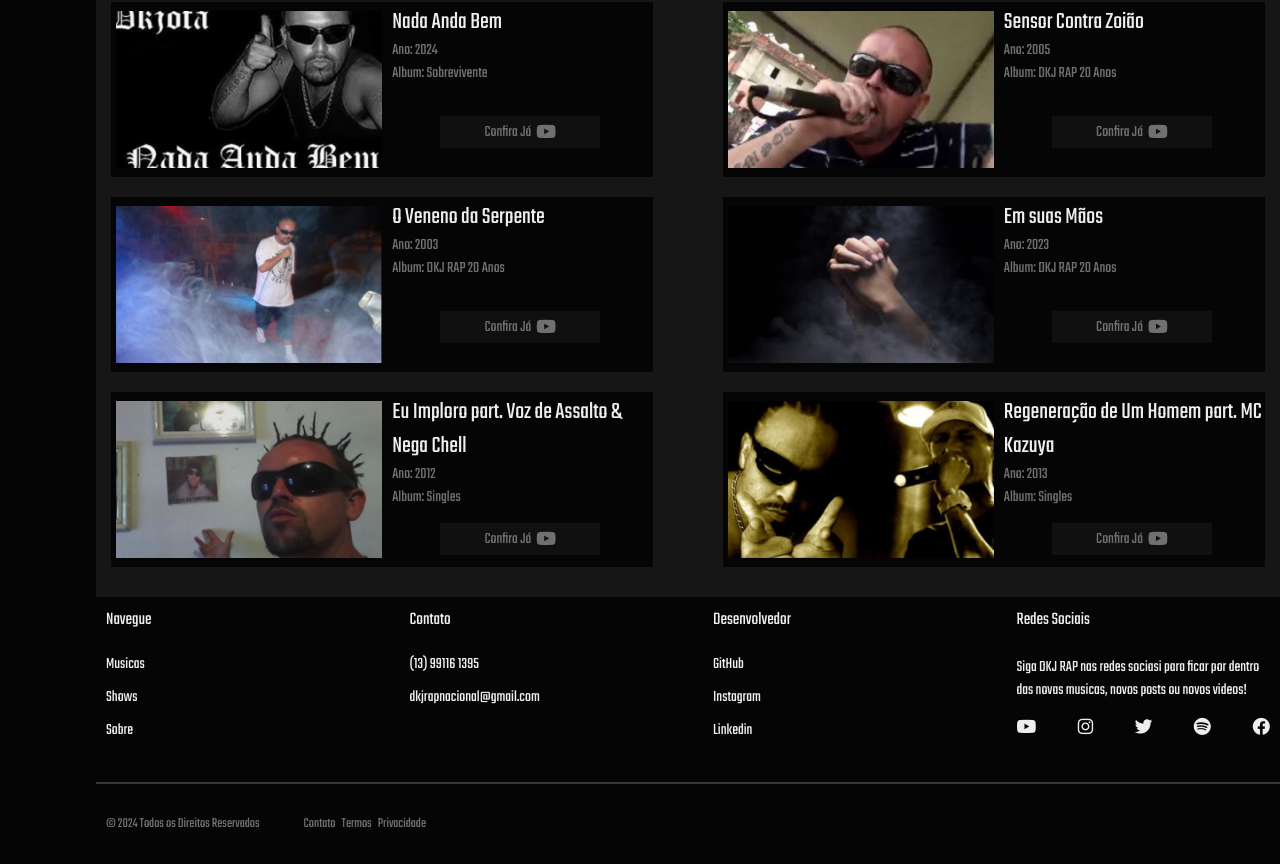
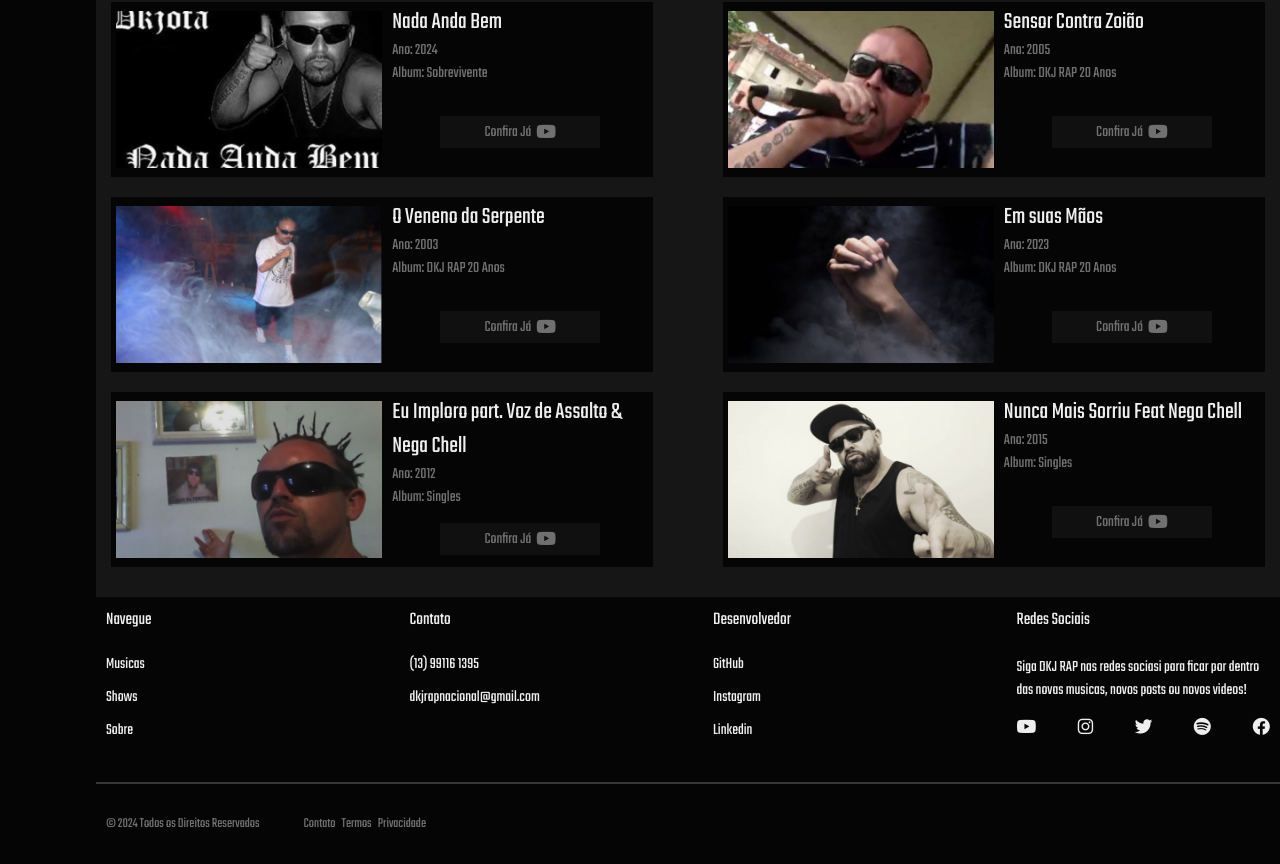
Before and after one commit to TerryKrom/dkjrap, a React (Vite) app in the folder hiphop-website/: page /musicas in a window 1280 px wide. Shown: the part 1123-1987 px from the top of the page. Built offline with nearby package versions, Linux system fonts and the light colour scheme; a web font is replaced by a local one.

Commit message:
track updated, images added

```diff
--- a/hiphop-website/src/components/aboutContainer.css
+++ b/hiphop-website/src/components/aboutContainer.css
@@ -1,5 +1,9 @@
-.about-container{
+.about-container, .image-container{
     margin: 15px;
+    display: flex;
+    flex-wrap: wrap;
+    justify-content: space-between;
+    align-items: center;
 }
 
 .about-container p{
@@ -7,8 +11,21 @@
     line-height: 2rem;
 }
 
-.about-container img{
-    width: 23%;
+.image-container img{
     margin: 10px;
     aspect-ratio: 3/3;
+    max-width: 400px;
+    min-width: 250px;
+    width: 23%;
+    overflow: hidden;
 }
+
+.image-container{
+    background-color: var(--header-color);
+}
+
+@media only screen and (max-width: 540px){
+    .image-container img{
+        width: 100%;
+    }
+}
--- a/hiphop-website/src/components/aboutContainer.jsx
+++ b/hiphop-website/src/components/aboutContainer.jsx
@@ -16,13 +16,13 @@ const AboutContainer = () => {
                 Para contratações e informações, entre em contato com o rapper pelo e-mail dkjrapnacional@gmail.com.
                 </p>
             </div>
-        {/* <Title text={'Imagens'} />
-            <div className="about-container">
+        <Title text={'Imagens'} />
+            <div className="image-container">
                 <img src={img01} alt="" />
                 <img src={img02} alt="" />
                 <img src={img03} alt="" />
                 <img src={img04} alt="" />
-            </div> */}
+            </div>
         </>
     );
 }
--- a/hiphop-website/src/components/musicContainer.css
+++ b/hiphop-website/src/components/musicContainer.css
@@ -16,7 +16,6 @@
     justify-content: center;
     position: relative;
     margin-bottom: 10px;
-    /* box-shadow: 2px 2px 2px 2px rgba(0,0,0,0.4); */
     overflow: hidden;
     box-shadow: 0px 0px 2px 5px #2020203a;
 }
--- a/hiphop-website/src/data/musicData.jsx
+++ b/hiphop-website/src/data/musicData.jsx
@@ -60,11 +60,11 @@ const MusicData = () => {
             src: 'https://www.youtube.com/watch?v=U1yOn9iQvv8',
         },
         {
-            title: 'Regeneração de Um Homem part. MC Kazuya',
-            year: 2013,
+            title: 'Nunca Mais Sorriu Feat Nega Chell',
+            year: 2015,
             album: 'Singles',
             img: img08,
-            src: 'https://www.youtube.com/watch?v=h_GwkJEPGK8',
+            src: 'https://www.youtube.com/watch?v=97FHIMvDQ1k',
         },
     ]
 
```
Also changed, not shown: hiphop-website/src/assets/trackCovers/track08.png.
